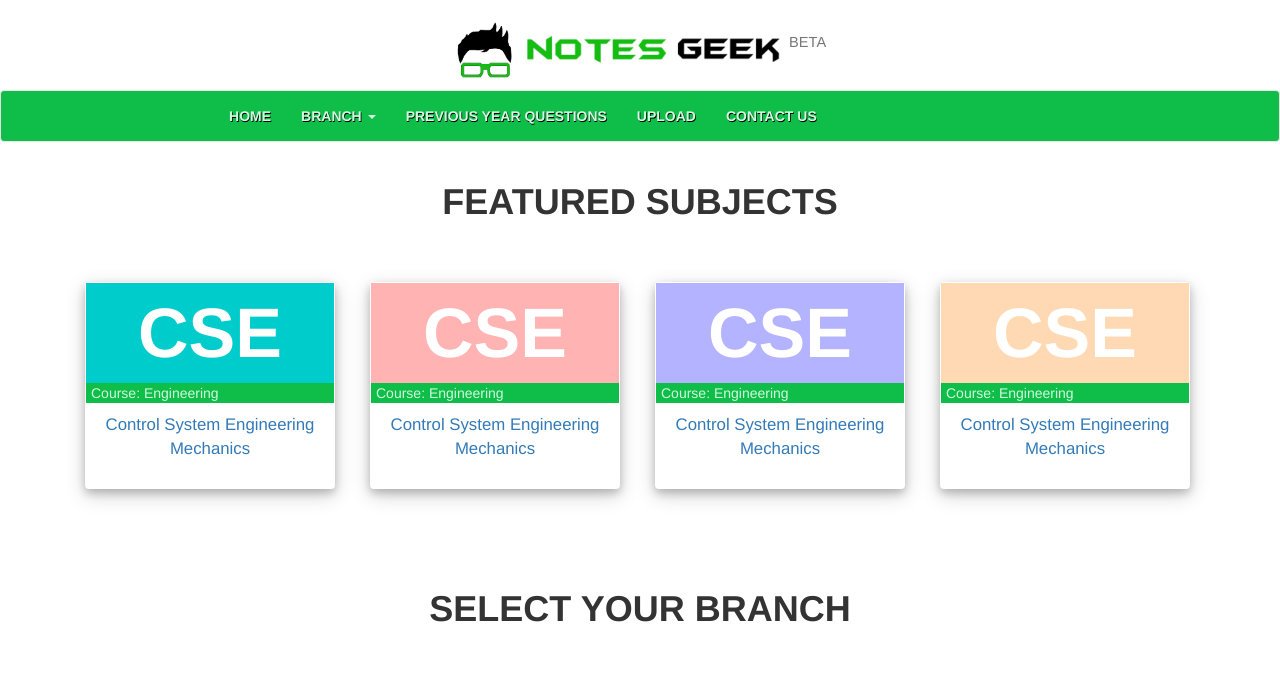
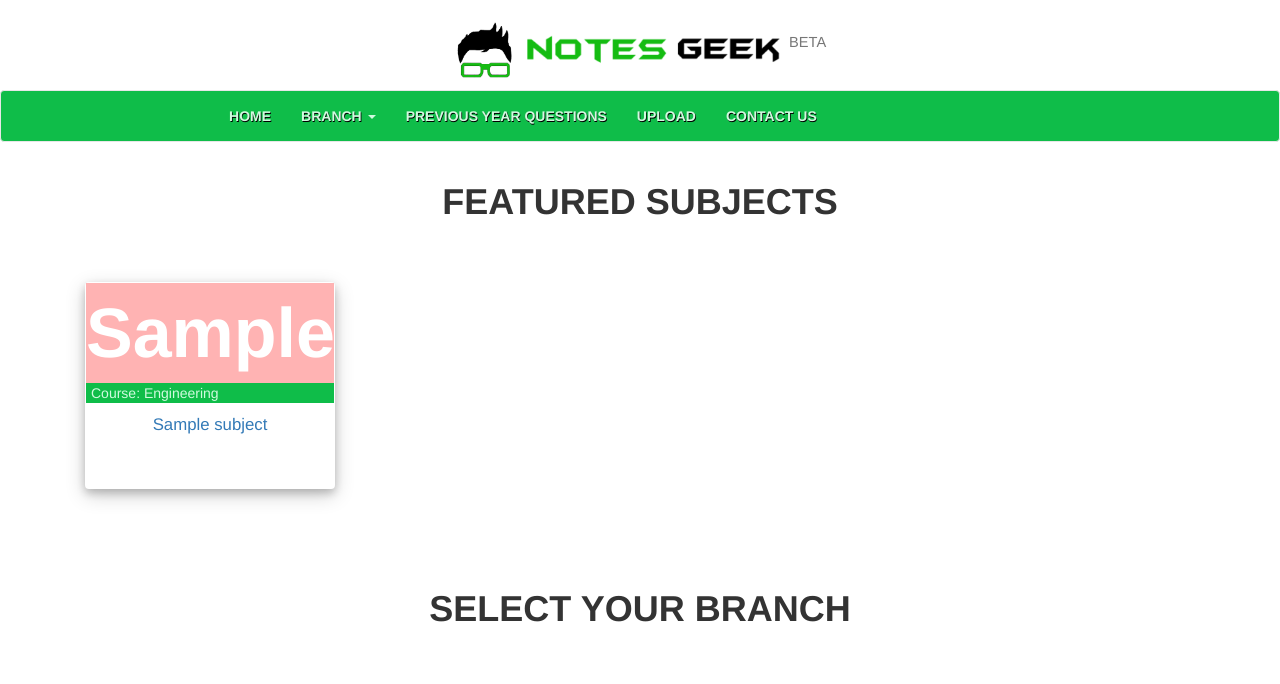
Before and after one commit to shivamshukla01/FinalNote, a Django app: page / in a window 1280 px wide. Shown: the top 684 px of the page. Run offline with Django 3.2, Linux system fonts and the light colour scheme; tables that the repository leaves empty hold one stand-in row (values such as "Sample post"); some libraries are stand-ins or nearby versions.

Commit message:
featured functionality added

```diff
--- a/noteapp/models.py
+++ b/noteapp/models.py
@@ -6,6 +6,7 @@ class Subject(models.Model):
 	title=models.CharField(max_length=100, null=True)
 	abbrev=models.CharField(max_length=20, default='TBA')
 	year=models.IntegerField(null=True)
+	featured=models.BooleanField(default=False)
 
 	def __str__(self):
 		return self.title
--- a/noteapp/templates/index.html
+++ b/noteapp/templates/index.html
@@ -9,100 +9,32 @@
 
 
 
-<div class=" container col-lg-3 col-md-4 col-sm-6 col-xs-12">
+{% for subject2 in subjects2 %}
+
+        <div class=" container col-lg-3 col-md-4 col-sm-6 col-xs-12">
+
     <div class="subbox panel">
                                 <!--<span class="ribbon_course"></span>-->
-                                <a href="" class="box-image">
-                                <div class="photo" style="background-color: #00cccc;">
+                                <a href="{% url 'subjectview' pk=subject2.pk %}" class="box-image">
+                                <div class="photo" style="background-color: {% cycle '#ffb3b3' '#00cccc' '#b3b3ff' '#ffd9b3' '#ffcc66' '#99ff99' '#ff6666' %};">
                                     <span class="word">
-                                    CSE
+                                    {{subject2.abbrev}}
                                     </span>
                                 </div></a>
-                                <div class="cat"><a href="">Course:
+                                <div class="cat"><a href="{% url 'subjectview' pk=subject2.pk %}">Course:
                                         Engineering</a>
                                 </div>
                                 <div class="info">
                                     <div class="row">
                                         <div class="subname" style="width:100%;">
-                                            <a href="">Control System Engineering Mechanics</a>
+                                            <a href="{% url 'subjectview' pk=subject2.pk %}">{{subject2.title}}</a>
 
                                         </div>
                                     </div>
                                 </div>
     </div>
     </div>
-
- <div class=" container col-lg-3 col-md-4 col-sm-6 col-xs-12">
-    <div class="subbox panel">
-                                <!--<span class="ribbon_course"></span>-->
-                                <a href="" class="box-image">
-                                <div class="photo" style="background-color: #ffb3b3;">
-                                    <span class="word">
-                                    CSE
-                                    </span>
-                                </div></a>
-                                <div class="cat"><a href="">Course:
-                                        Engineering</a>
-                                </div>
-                                <div class="info">
-                                    <div class="row">
-                                        <div class="subname" style="width:100%;">
-                                            <a href="">Control System Engineering Mechanics</a>
-
-                                        </div>
-                                    </div>
-                                </div>
-    </div>
-    </div>
-
-     <div class=" container col-lg-3 col-md-4 col-sm-6 col-xs-12">
-    <div class="subbox panel">
-                                <!--<span class="ribbon_course"></span>-->
-                                <a href="" class="box-image">
-                                <div class="photo" style="background-color: #b3b3ff;">
-                                    <span class="word">
-                                    CSE
-                                    </span>
-                                </div></a>
-                                <div class="cat"><a href="">Course:
-                                        Engineering</a>
-                                </div>
-                                <div class="info">
-                                    <div class="row">
-                                        <div class="subname" style="width:100%;">
-                                            <a href="">Control System Engineering Mechanics</a>
-
-                                        </div>
-                                    </div>
-                                </div>
-    </div>
-    </div>
-
-     <div class=" container col-lg-3 col-md-4 col-sm-6 col-xs-12">
-    <div class="subbox panel">
-                                <!--<span class="ribbon_course"></span>-->
-                                <a href="" class="box-image">
-                                <div class="photo" style="background-color: #ffd9b3;">
-                                    <span class="word">
-                                    CSE
-                                    </span>
-                                </div></a>
-                                <div class="cat"><a href="">Course:
-                                        Engineering</a>
-                                </div>
-                                <div class="info">
-                                    <div class="row">
-                                        <div class="subname" style="width:100%;">
-                                            <a href="">Control System Engineering Mechanics</a>
-
-                                        </div>
-                                    </div>
-                                </div>
-    </div>
-    </div>
-
-
-
+    {% endfor %}
 
 
             </div>
--- a/noteapp/views.py
+++ b/noteapp/views.py
@@ -14,6 +14,9 @@ def index(request):
 	subjects=Subject.objects.all()
 	f=notes.filter(published_date__lte=timezone.now())
 	notes=f.order_by('-created_date')[:4]
+
+	g=subjects.filter(featured=True)
+	subjects2=g[:4]
 	for branch in branches:
 		branch.non=0
 		inc=branch.included_subjects.all()
@@ -29,7 +32,7 @@ def index(request):
 	return render(
 		request,
 		'index.html',
-		context={'notes':notes, 'branches':branches, 'subjects':subjects},
+		context={'notes':notes, 'branches':branches, 'subjects':subjects, 'subjects2':subjects2},
 	)
 
 
```
